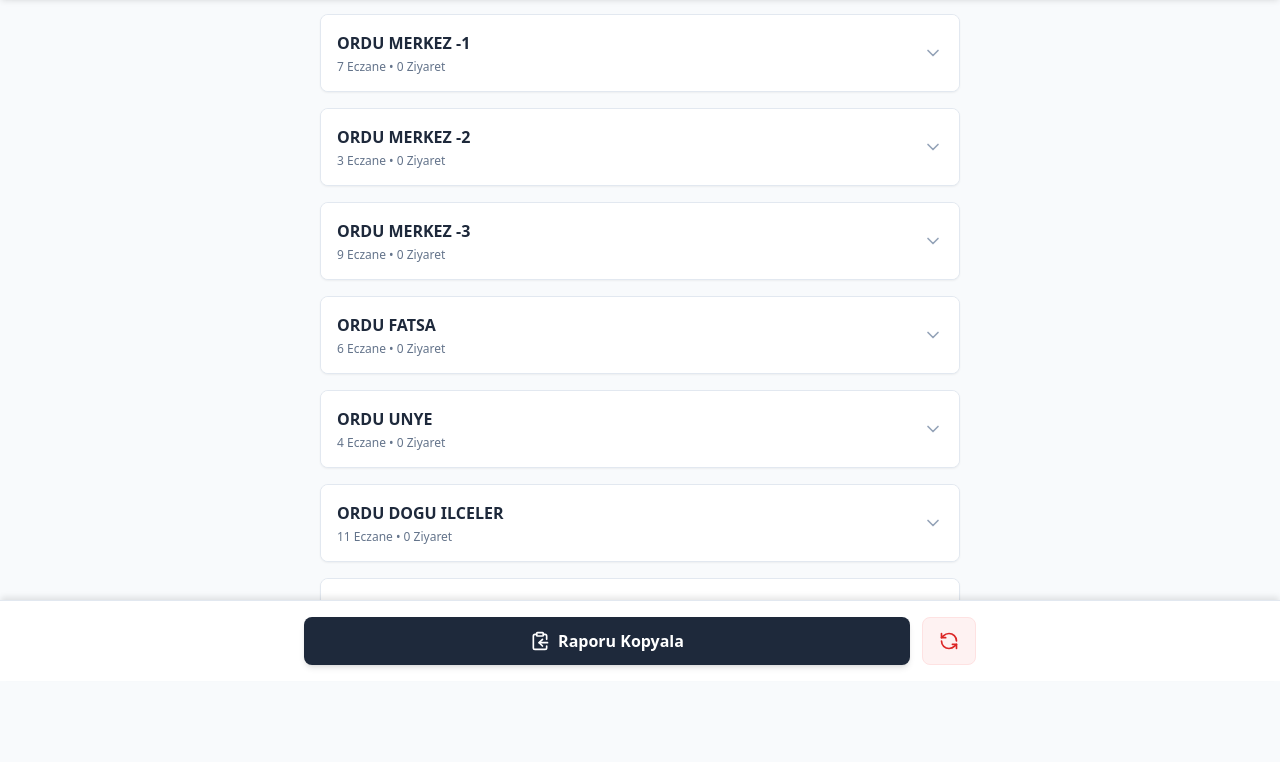
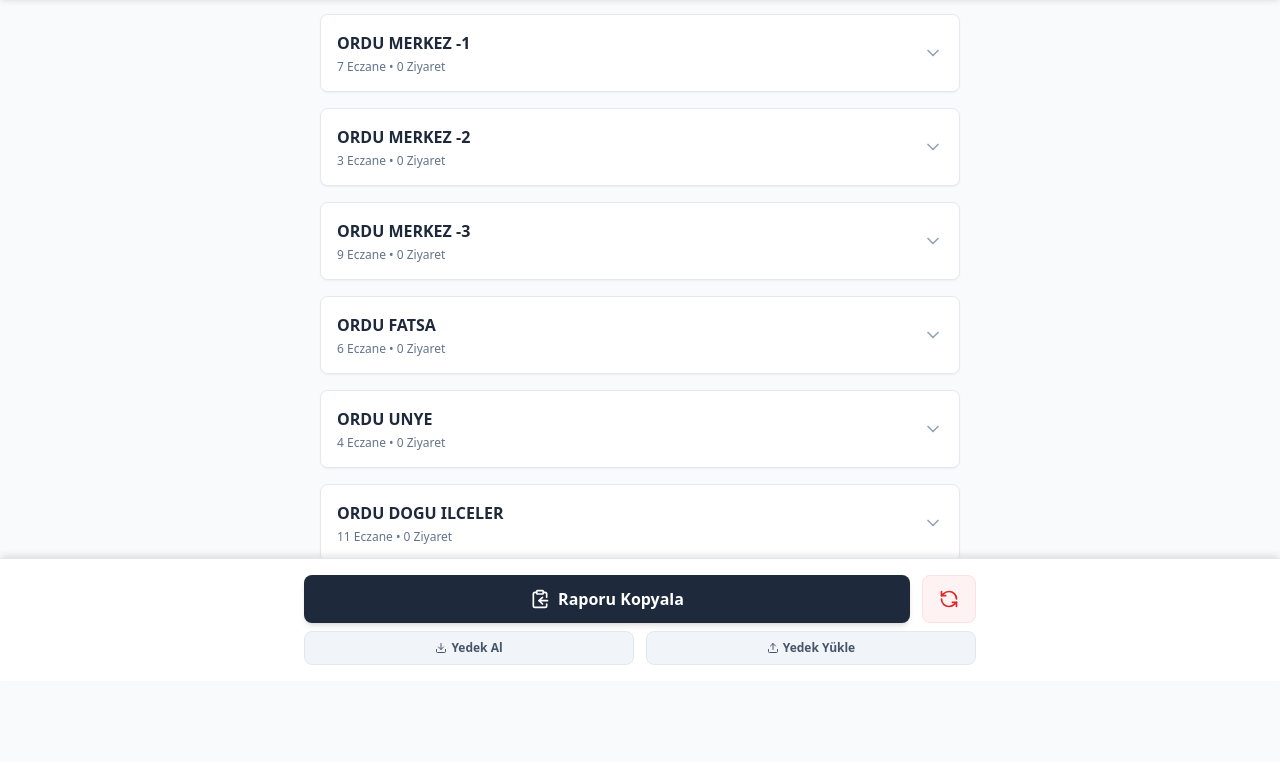
Before and after one commit to anilmerto/eczane-kampanya, a plain HTML site: page index.html in a window 1280 px wide. Shown: the part 119-881 px from the top of the page. Drawn offline with nearby package versions, Linux system fonts and the light colour scheme.

Commit message:
son versiyon
Updated the title to include version number and adjusted body padding. Added backup buttons for data export and import functionality.

```diff
--- a/index.html
+++ b/index.html
@@ -3,7 +3,7 @@
 <head>
     <meta charset="UTF-8">
     <meta name="viewport" content="width=device-width, initial-scale=1.0, maximum-scale=1.0, user-scalable=no">
-    <title>Saha Takip</title>
+    <title>Saha Takip v1.2</title>
     <script src="https://cdn.tailwindcss.com"></script>
     <script src="https://unpkg.com/lucide@latest"></script>
     <style>
@@ -11,7 +11,7 @@
         .transition-height { transition: max-height 0.3s ease-in-out, padding 0.3s ease; }
     </style>
 </head>
-<body class="bg-slate-50 text-slate-800 font-sans pb-24">
+<body class="bg-slate-50 text-slate-800 font-sans pb-32">
 
     <!-- Header -->
     <div class="bg-white shadow-md sticky top-0 z-50 border-b border-slate-200">
@@ -20,7 +20,7 @@
                 <div>
                     <h1 class="text-xl font-bold text-slate-800 flex items-center gap-2">
                         <i data-lucide="pie-chart" class="w-6 h-6 text-blue-600"></i>
-                        Saha Takip
+                        Saha Takip <span class="text-xs font-normal text-slate-400">v1.2</span>
                     </h1>
                     <span class="text-xs text-slate-500">Toplam 41 Eczane</span>
                 </div>
@@ -50,14 +50,24 @@
     </div>
 
     <!-- Footer -->
-    <div class="fixed bottom-0 left-0 right-0 p-4 bg-white border-t border-slate-200 shadow-[0_-4px_6px_-1px_rgba(0,0,0,0.1)] z-50">
-        <div class="max-w-2xl mx-auto flex gap-3">
+    <div class="fixed bottom-0 left-0 right-0 p-4 bg-white border-t border-slate-200 shadow-[0_-4px_6px_-1px_rgba(0,0,0,0.1)] z-50 flex flex-col gap-2">
+        <div class="max-w-2xl mx-auto flex gap-3 w-full">
             <button onclick="copyReport()" class="flex-1 bg-slate-800 text-white py-3 rounded-lg font-bold flex items-center justify-center gap-2 active:bg-slate-900 shadow-md">
                 <i data-lucide="clipboard-copy" class="w-5 h-5"></i>
                 Raporu Kopyala
             </button>
             <button onclick="confirmReset()" class="bg-red-50 text-red-600 px-4 rounded-lg font-bold border border-red-100 active:bg-red-100 flex items-center justify-center">
                 <i data-lucide="refresh-ccw" class="w-5 h-5"></i>
+            </button>
+        </div>
+
+        <!-- Yedekleme Butonları -->
+        <div class="max-w-2xl mx-auto flex gap-3 w-full">
+            <button onclick="exportData()" class="flex-1 bg-slate-100 text-slate-600 py-2 rounded-lg text-xs font-bold border border-slate-200 active:bg-slate-200 flex items-center justify-center gap-1">
+                <i data-lucide="download" class="w-3 h-3"></i> Yedek Al
+            </button>
+            <button onclick="importData()" class="flex-1 bg-slate-100 text-slate-600 py-2 rounded-lg text-xs font-bold border border-slate-200 active:bg-slate-200 flex items-center justify-center gap-1">
+                <i data-lucide="upload" class="w-3 h-3"></i> Yedek Yükle
             </button>
         </div>
     </div>
@@ -168,6 +178,43 @@
                 localStorage.removeItem('eczaneTakipGitHubV2');
                 trackingData = {};
                 location.reload();
+            }
+        }
+
+        // YEDEKLEME FONKSİYONLARI
+        function exportData() {
+            const dataStr = JSON.stringify(trackingData);
+            // Mobilde paylaşım menüsünü tetikle veya kopyala
+            if (navigator.share) {
+                navigator.share({
+                    title: 'Eczane Takip Yedeği',
+                    text: dataStr
+                }).catch(err => {
+                    // Paylaşım iptal edilirse veya hata olursa kopyala
+                    navigator.clipboard.writeText(dataStr).then(() => {
+                        alert("Yedek kodu kopyalandı! Bu kodu kendine WhatsApp'tan atabilirsin.");
+                    });
+                });
+            } else {
+                navigator.clipboard.writeText(dataStr).then(() => {
+                    alert("Yedek kodu kopyalandı! Bu kodu sakla.");
+                });
+            }
+        }
+
+        function importData() {
+            const input = prompt("Yedek kodunu buraya yapıştır:");
+            if (input) {
+                try {
+                    const parsed = JSON.parse(input);
+                    if (typeof parsed === 'object') {
+                        trackingData = parsed;
+                        saveData();
+                        alert("Veriler başarıyla yüklendi!");
+                    }
+                } catch (e) {
+                    alert("Hatalı kod! Lütfen doğru kodu yapıştırdığından emin ol.");
+                }
             }
         }
 
```
